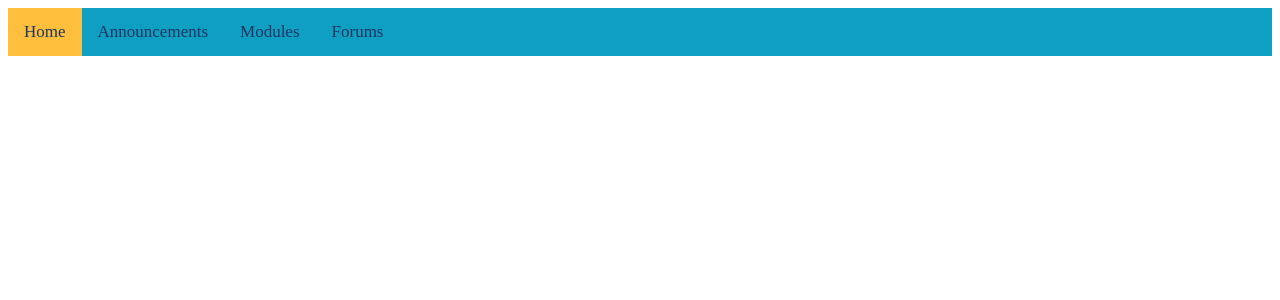
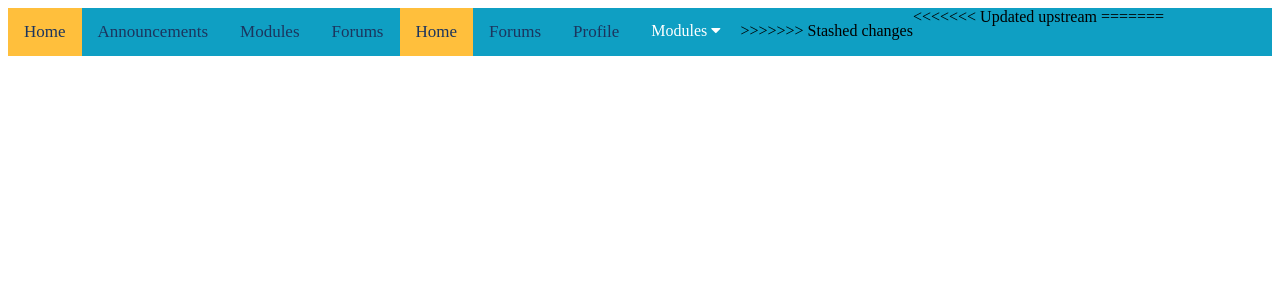
Before and after one commit to LaunchCodeLiftoffProjects/StartlandPortal, an Angular app: page / in a window 1280 px wide. Shown: the top 300 px of the page. Built offline with nearby package versions, Linux system fonts and the light colour scheme.

Commit message:
something merged

```diff
--- a/src/index.html
+++ b/src/index.html
@@ -11,13 +11,29 @@
 <link rel="stylesheet" href="https://cdnjs.cloudflare.com/ajax/libs/font-awesome/4.7.0/css/font-awesome.min.css">
 
 <div class="topnav" id="myTopnav">
+<<<<<<< Updated upstream
   <a href="#home" class="active">Home</a>
   <a href="#announcements">Announcements</a>
   <a href="#modules">Modules</a>
   <a href="#Forums">Forums</a>
+=======
+  <a href="/home" class="active">Home</a>
+  <div class="dropdown">
+    <button class="dropbtn">Modules
+      <i class="fa fa-caret-down"></i>
+    </button>
+    <div class="dropdown-content">
+      <a href="/module1">Modules 1</a>
+      <a href="/module2">Modules 2</a>
+      <a href="/module3">Modules 3</a>
+    </div>
+  <a href="/forums">Forums</a>
+  <a href="/user-profile">Profile</a>
+>>>>>>> Stashed changes
   <a href="javascript:void(0);" class="icon" onclick="myFunction()">
     <i class="fa fa-bars"></i>
   </a>
+  </div>
 </div>
 <body>
   <app-root></app-root>
--- a/src/styles.css
+++ b/src/styles.css
@@ -32,3 +32,74 @@
   .topnav .icon {
     display: none;
   }
+  /* When the screen is less than 600 pixels wide, hide all links, except for the first one ("Home"). Show the link that contains should open and close the topnav (.icon) */
+@media screen and (max-width: 600px) {
+  .topnav a:not(:first-child) {display: none;}
+  .topnav a.icon {
+    float: right;
+    display: block;
+  }
+}
+
+/* The "responsive" class is added to the topnav with JavaScript when the user clicks on the icon. This class makes the topnav look good on small screens (display the links vertically instead of horizontally) */
+@media screen and (max-width: 600px) {
+  .topnav.responsive {position: relative;}
+  .topnav.responsive a.icon {
+    position: absolute;
+    right: 0;
+    top: 0;
+  }
+  .topnav.responsive a {
+    float: none;
+    display: block;
+    text-align: left;
+  }
+}
+
+/* The dropdown container */
+.dropdown {
+  float: left;
+  overflow: hidden;
+}
+
+/* Dropdown button */
+.dropdown .dropbtn {
+  font-size: 16px;
+  border: none;
+  outline: none;
+  color: white;
+  padding: 14px 16px;
+  background-color: inherit;
+  font-family: inherit; /* Important for vertical align on mobile phones */
+  margin: 0; /* Important for vertical align on mobile phones */
+}
+
+/* Dropdown content (hidden by default) */
+.dropdown-content {
+  display: none;
+  position: absolute;
+  background-color: #f9f9f9;
+  min-width: 160px;
+  box-shadow: 0px 8px 16px 0px rgba(0,0,0,0.2);
+  z-index: 1;
+}
+
+/* Links inside the dropdown */
+.dropdown-content a {
+  float: none;
+  color: black;
+  padding: 12px 16px;
+  text-decoration: none;
+  display: block;
+  text-align: left;
+}
+
+/* Add a grey background color to dropdown links on hover */
+.dropdown-content a:hover {
+  background-color: #ddd;
+}
+
+/* Show the dropdown menu on hover */
+.dropdown:hover .dropdown-content {
+  display: block;
+}
```
